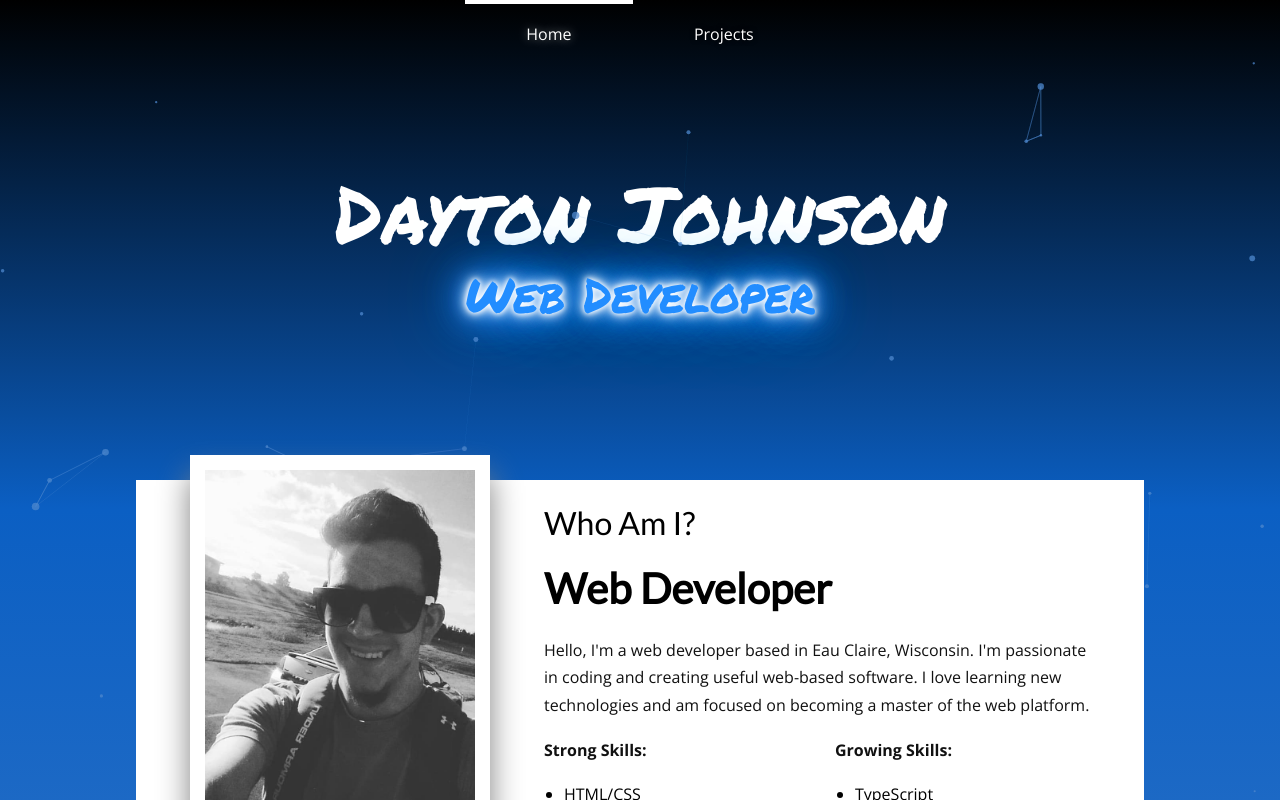
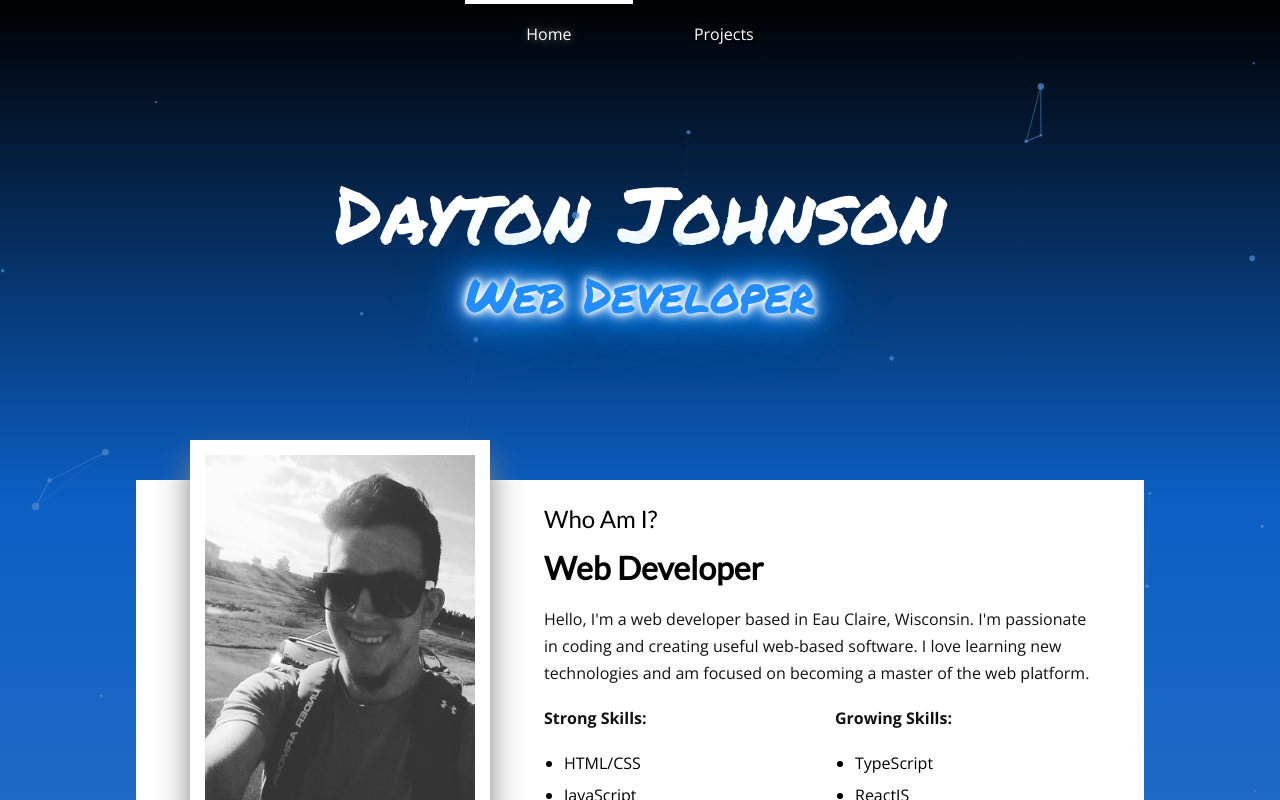
Before and after one commit to idifyable/daytonrjohnson, a Next.js app: page / in a window 1280 px wide. Shown: the top 800 px of the page. Built offline with nearby package versions, Linux system fonts and the light colour scheme.

Commit message:
19: Adding mobile typography styles

```diff
--- a/src/components/typography/PrimaryHeading.tsx
+++ b/src/components/typography/PrimaryHeading.tsx
@@ -1,4 +1,5 @@
 import styled from 'styled-components';
+import { breakpoints } from '@constants/breakpoints';
 
 interface Props {
   level?: 1 | 2 | 3 | 4 | 5 | 6;
@@ -12,4 +13,8 @@ export const PrimaryHeading: React.FC<Props> = ({ level, as, ...otherProps }) =>
 
 const StyledPrimaryHeading = styled.h1`
   font: normal bold 42px/1em 'Lato', sans-serif;
+
+  @media ${breakpoints.desktop} {
+    font-size: 32px;
+  }
 `;
--- a/src/components/typography/SecondaryHeading.tsx
+++ b/src/components/typography/SecondaryHeading.tsx
@@ -1,4 +1,5 @@
 import styled from 'styled-components';
+import { breakpoints } from '@constants/breakpoints';
 
 interface Props {
   level?: 1 | 2 | 3 | 4 | 5 | 6;
@@ -12,4 +13,8 @@ export const SecondaryHeading: React.FC<Props> = ({ level, as, ...otherProps })
 
 const StyledSecondaryHeading = styled.h2`
   font: normal normal 32px/1em 'Lato', sans-serif;
+
+  @media ${breakpoints.desktop} {
+    font-size: 24px;
+  }
 `;
```
